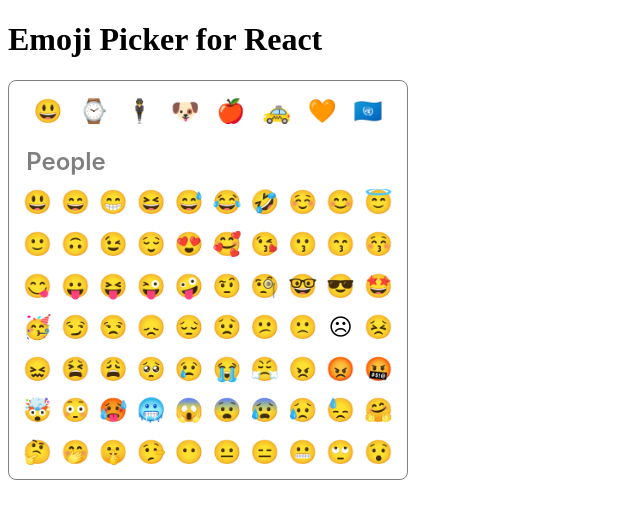
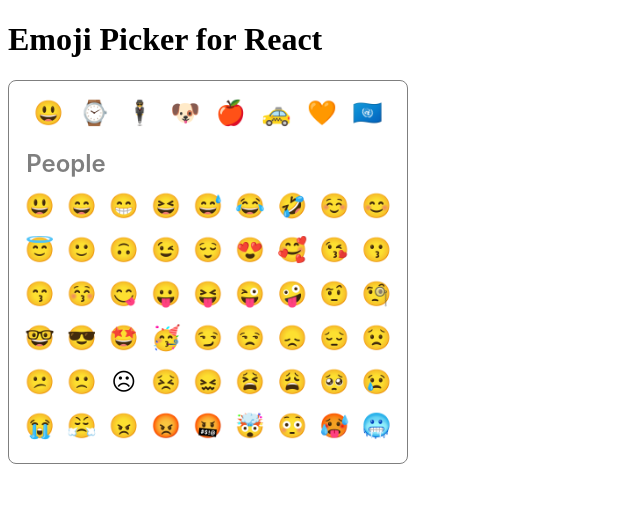
Before and after one commit to nkpgardose/EmojiPicker, a React (Create React App) app: page / in a window 1280 px wide. Shown: the top 518 px of the page, without its empty margins (0-640 px from the left). Built offline with nearby package versions, Linux system fonts and the light colour scheme.

Commit message:
🌺  Nitpicking dimension and styles
* Increase emoji size
* Set 9 columns
* Adjust height to remove emoji partiall popping out

```diff
--- a/src/components/EmojiPicker/index.css
+++ b/src/components/EmojiPicker/index.css
@@ -8,7 +8,7 @@
   flex-flow: column nowrap;
   font-family: var(--family);
   font-size: var(--size);
-  height: 25em;
+  height: 24em;
   position: relative;
   width: 25em;
 }
@@ -68,7 +68,7 @@
   display: grid;
   grid-column-gap: 0.2em;
   grid-row-gap: 0.5em;
-  grid-template-columns: repeat(10, 1fr);
+  grid-template-columns: repeat(9, 1fr);
   grid-template-rows: repeat(auto-fill, 1fr);
   justify-items: center;
   margin: 0.25em 0;
--- a/src/index.css
+++ b/src/index.css
@@ -5,7 +5,7 @@
   --bgColor: white;
   --border: #7f7f7f;
   --emojiHover: rgb(240, 240, 240);
-  --emojiSize: 1.45em;
+  --emojiSize: 1.5em;
   --highlight: #7f7f7f;
   --radius: 0.5em;
   --size: 1rem;
```
